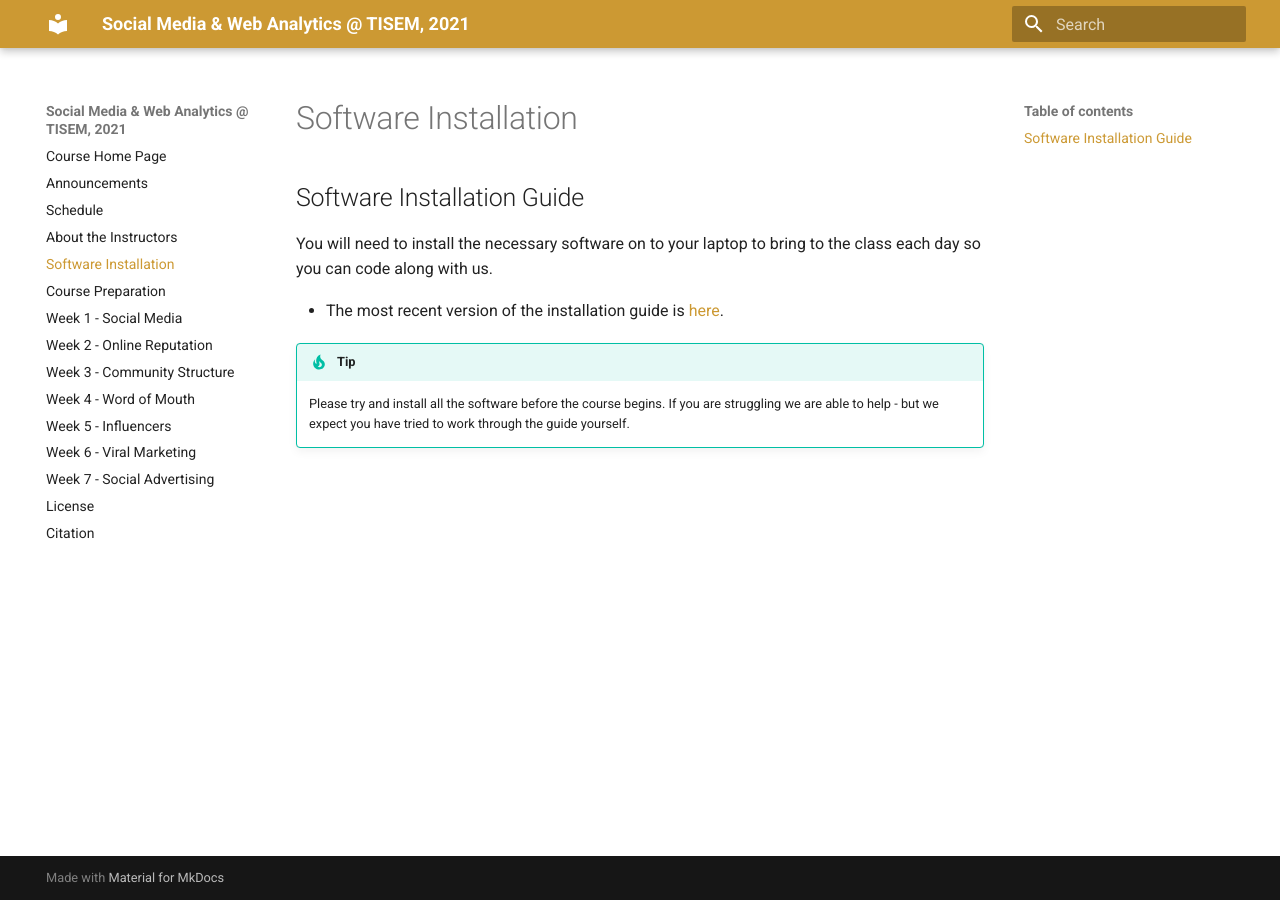
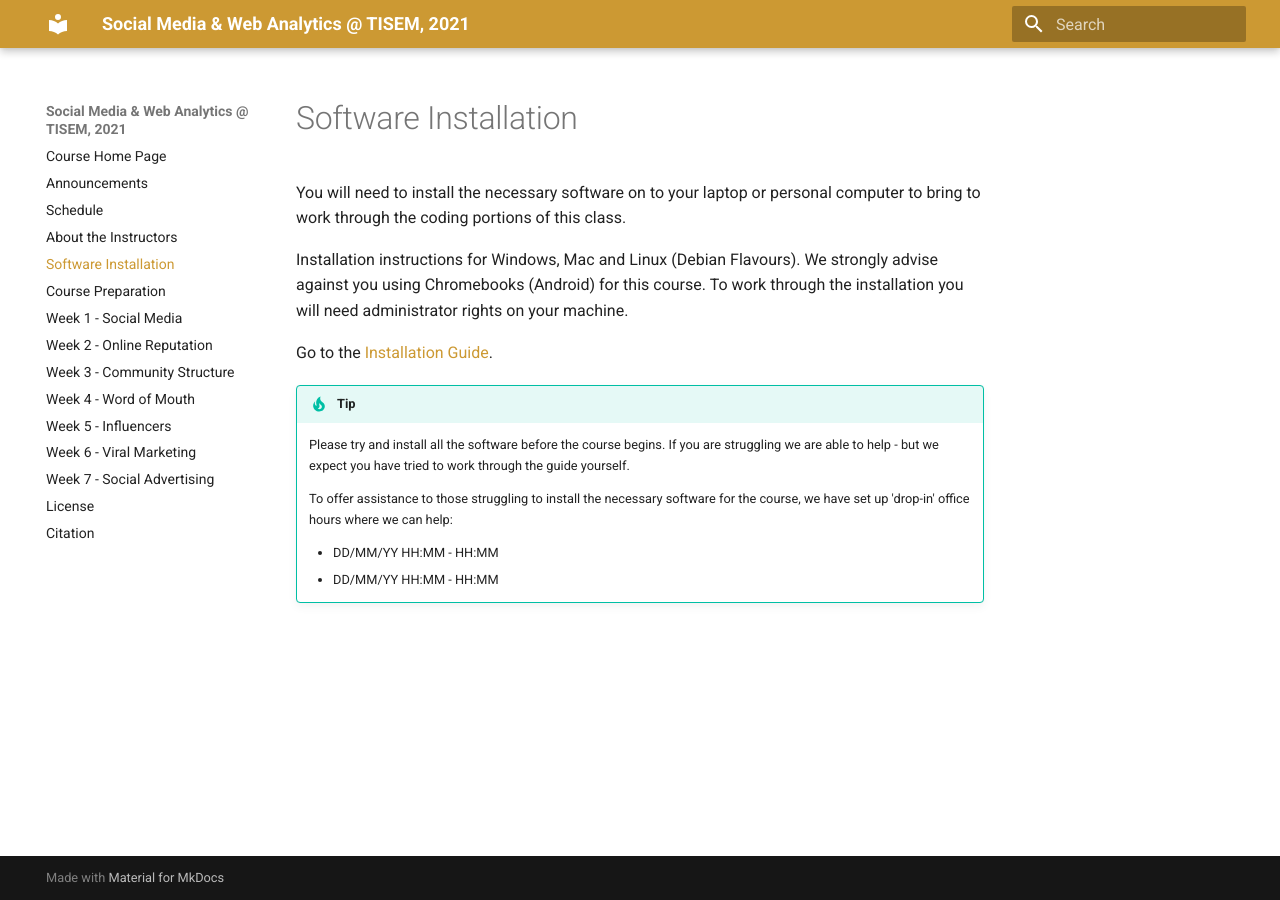
Before and after one commit to tisem-digital-marketing/2021-smwa, an MkDocs documentation site: the page built from docs/software-install.md, in a window 1280 px wide. Built offline with MkDocs 1.6.1 and Material for MkDocs 9.7.7, drawn with Linux system fonts in a browser that asks for light colours; old or Windows-style settings are respelled for this version of MkDocs.

Commit message:
installation page setup

```diff
--- a/docs/software-install.md
+++ b/docs/software-install.md
@@ -1,12 +1,18 @@
 # Software Installation
 
-## Software Installation Guide
+You will need to install the necessary software on to your laptop or personal computer to bring to work through the coding portions of this class.
 
-You will need to install the necessary software on to your laptop to bring to the class each day so you can code along with us.
+Installation instructions for Windows, Mac and Linux (Debian Flavours).
+We strongly advise against you using Chromebooks (Android) for this course.
+To work through the installation you will need administrator rights on your machine.
 
-* The most recent version of the installation guide is [here](XXX).
-
+Go to the [Installation Guide](https://tisem-digital-marketing.github.io/smwa-installation-guide/).
 
 !!! tip
     Please try and install all the software before the course begins.
     If you are struggling we are able to help - but we expect you have tried to work through the guide yourself.
+
+    To offer assistance to those struggling to install the necessary software for the course, we have set up 'drop-in' office hours where we can help:
+
+    * DD/MM/YY HH:MM - HH:MM
+    * DD/MM/YY HH:MM - HH:MM
```
